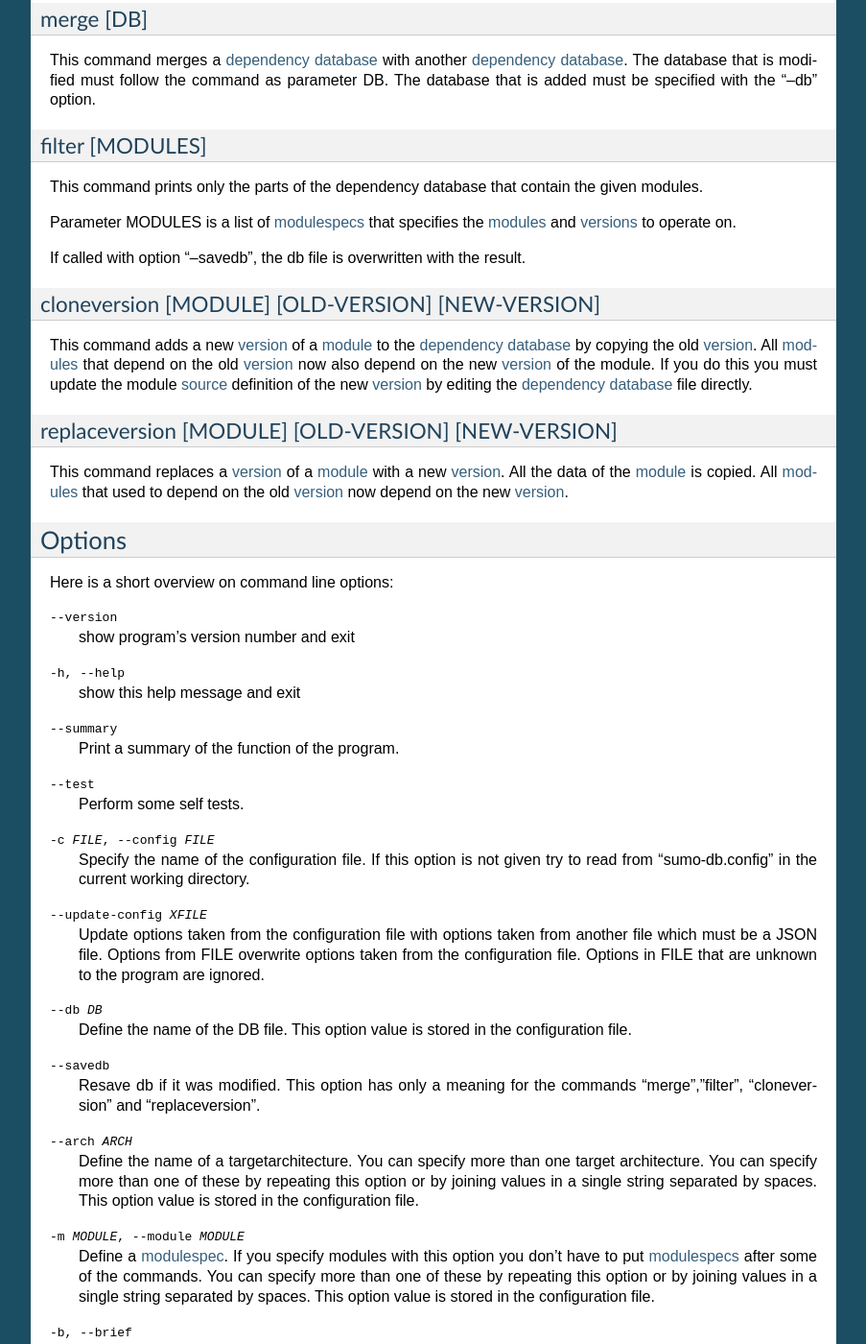
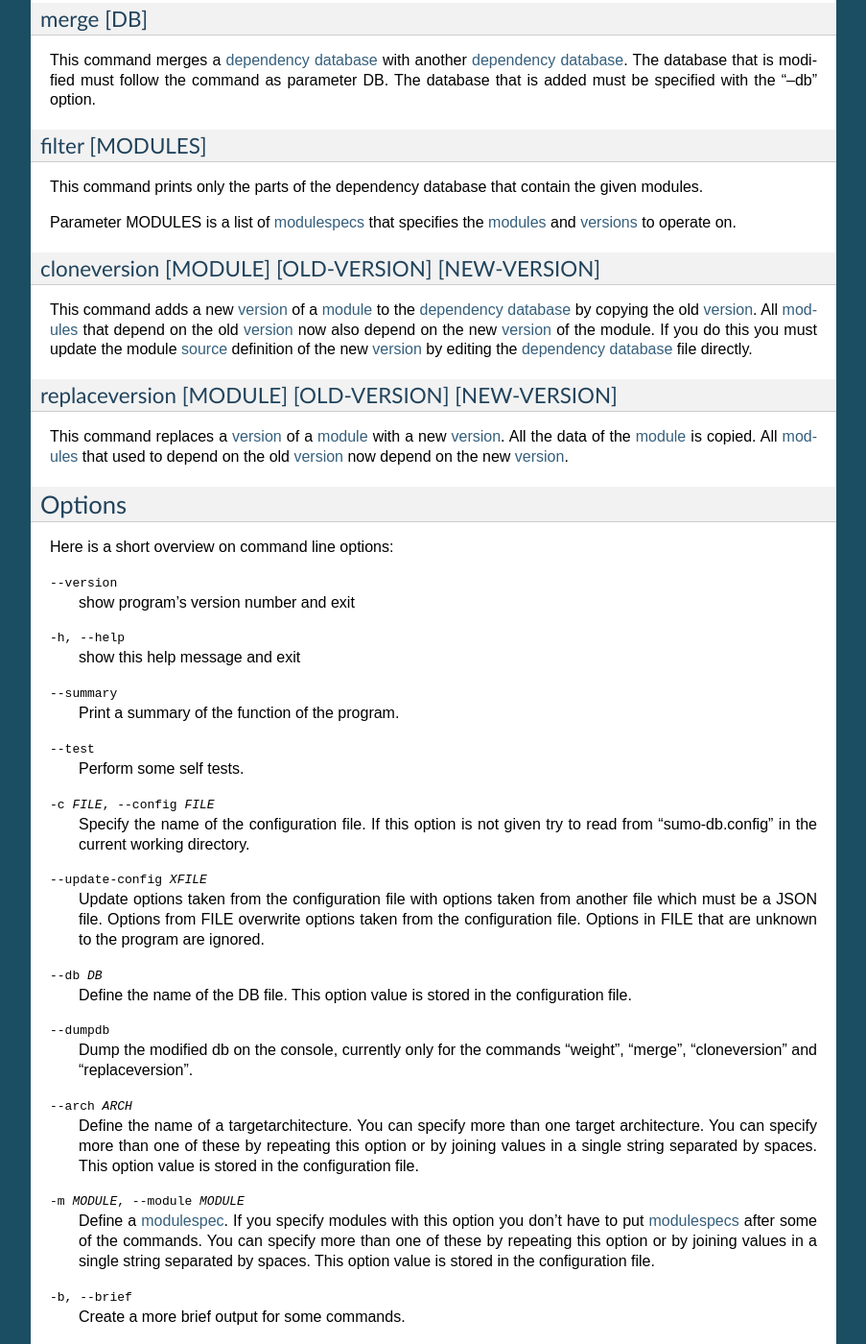
Before and after one commit to klauer/epics-sumo-mirror, a Sphinx documentation site: the page built from doc/reference-sumo-db.rst, in a window 1280 px wide and 1400 px high, scrolled down 6061 px. Shown: the whole window at 96% size, without its empty margins (198-1101 px from the left). Built offline with Sphinx 7.4.7, drawn with Linux system fonts in a browser that asks for light colours.

Commit message:
In sumo-db option "--savedb" was removed.
The default behavior of the program is not that the DB file *is modified*. You
do not have to given an extra option for this. If you want to have a dump of
the changed DB file to the console use the new option "--dumpdb".

```diff
--- a/doc/examples.rst
+++ b/doc/examples.rst
@@ -65,7 +65,7 @@
 We have to set a weight factor for our BESSYRULES module, this ensures that
 this module always comes first in generated RELEASE files::
 
-  sumo-db --db DEPS.DB --savedb weight -- -1 BESSYRULES
+  sumo-db --db DEPS.DB weight -- -1 BESSYRULES
 
 Set up a support directory
 --------------------------
--- a/doc/reference-sumo-db.rst
+++ b/doc/reference-sumo-db.rst
@@ -392,8 +392,6 @@
 Parameter MODULES is a list of :term:`modulespecs` that specifies the
 :term:`modules` and :term:`versions` to operate on.
 
-If called with option "--savedb", the db file is overwritten with the result.
-
 cloneversion [MODULE] [OLD-VERSION] [NEW-VERSION]
 +++++++++++++++++++++++++++++++++++++++++++++++++
 
@@ -431,9 +429,9 @@
                       the program are ignored.
 --db DB               Define the name of the DB file. This option value is
                       stored in the configuration file.
---savedb              Resave db if it was modified. This option has only a
-                      meaning for the commands "merge","filter", "cloneversion"
-                      and "replaceversion".
+--dumpdb              Dump the modified db on the console, currently only for the
+                      commands "weight", "merge", "cloneversion" and
+                      "replaceversion".
 --arch ARCH           Define the name of a targetarchitecture. You can specify
                       more than one target architecture.  You can specify more
                       than one of these by repeating this option or by joining
```
Also changed, not shown: 4 other files.
